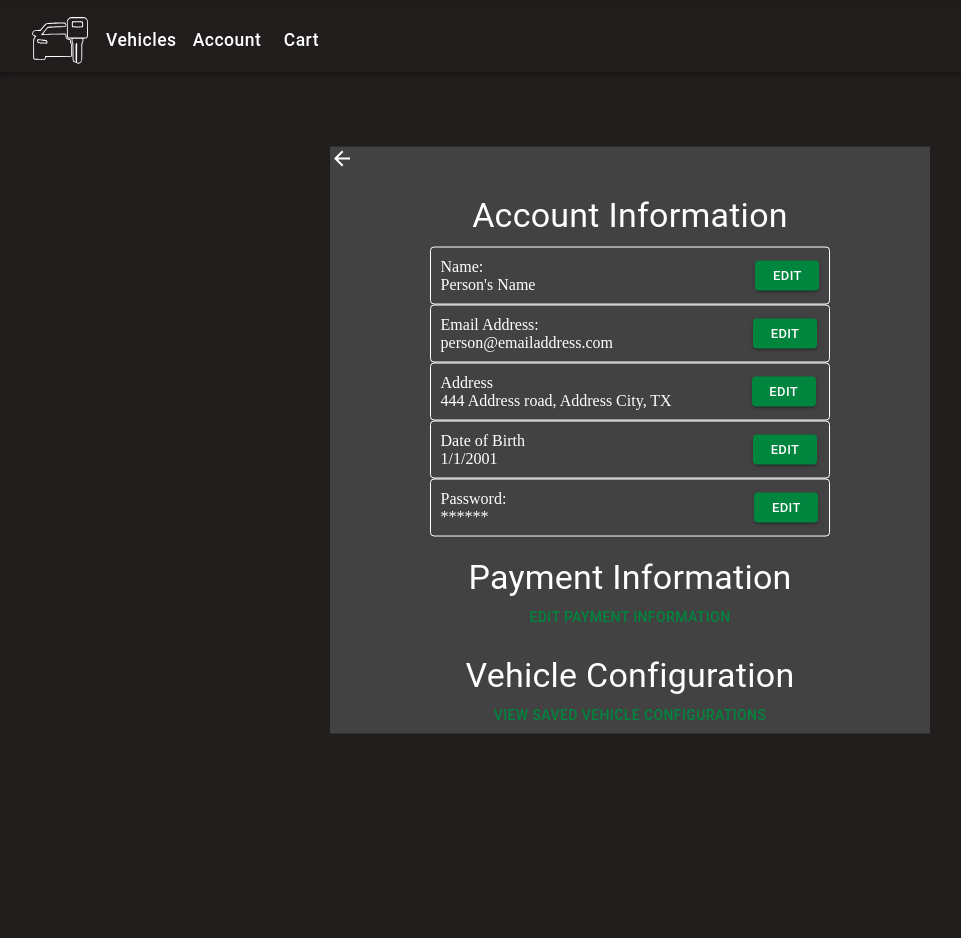
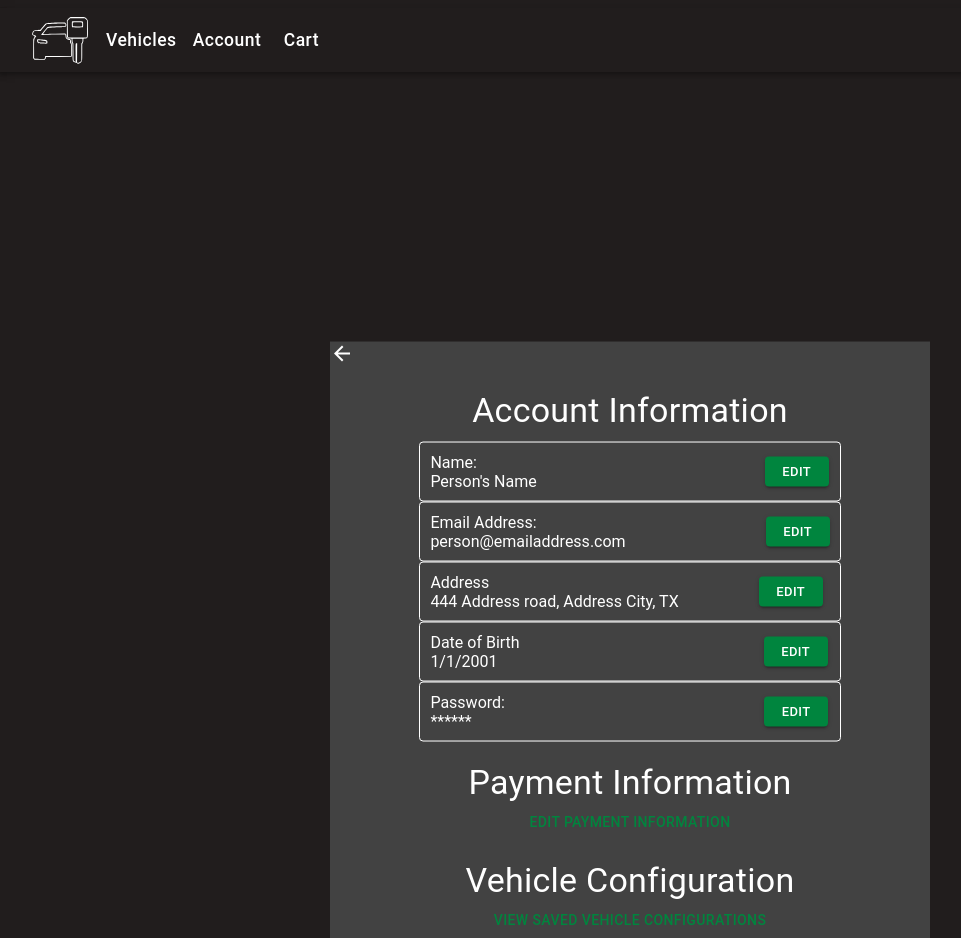
Before and after one commit to evanharr/SuperSimple3444, a React (Create React App) app: page /account-info in a window 1280 px wide. Shown: the top 938 px of the page, without its empty margins (10-971 px from the left). Before the commit the page ends 800 px from the top, so only its background shows below. Built offline with nearby package versions, Linux system fonts and the light colour scheme.

Commit message:
Fixed multiple styling issues

```diff
--- a/src/Account.jsx
+++ b/src/Account.jsx
@@ -9,6 +9,7 @@ import Grid from '@mui/material/Grid'
 import Box from '@mui/material/Box'
 import { Link } from 'react-router-dom'
 import Stack from '@mui/material/Stack';
+import { StyledPaper } from './Styles/MUIStyle.js'
 
 import ArrowBackIcon from '@mui/icons-material/ArrowBack';
 
@@ -22,8 +23,8 @@ function Account(){
         <Box
             sx={{
                 flexGrow: '1',
-                position: 'fixed',
-                top: '55%',
+                position: 'absolute',
+                top: '80%',
                 left: '50%',
                 transform: 'translate(-50%, -50%)',
                 width: 600,
@@ -44,37 +45,37 @@ function Account(){
                 </Grid>
 
 
-                <Grid paddingTop='010px'>
-                    <Paper sx={{p: '10px',borderColor: 'white',background:'#424242',color:'white'}} variant='outlined'>
-                           <Stack direction="row" spacing={27.5} alignItems='center' justifyContent='flex-start'>
+                <Grid paddingTop='10px'>
+                    <StyledPaper sx={{p: '10px'}} variant='outlined'>
+                           <Stack direction="row" spacing={28.5} alignItems='center' justifyContent='flex-start'>
                             <p>Name: <br></br>Person's Name</p>
                             <Button variant='contained' size='small' style={{background:"#00853E"}}>Edit</Button>
                             </Stack>
-                    </Paper>
-                    <Paper sx={{p: '10px',borderColor: 'white',background:'#424242',color:'white'}} variant='outlined'>
+                    </StyledPaper>
+                    <StyledPaper sx={{p: '10px'}} variant='outlined'>
                            <Stack direction="row" spacing={17.5} alignItems='center'justifyContent='flex-start'>
                             <p>Email Address:<br></br>person@emailaddress.com</p>
                             <Button variant='contained' size='small' style={{background:"#00853E"}}>Edit</Button>
                             </Stack>
-                    </Paper>
-                    <Paper sx={{p: '10px',borderColor: 'white',background:'#424242',color:'white'}} variant='outlined'>
+                    </StyledPaper>
+                    <StyledPaper sx={{p: '10px'}} variant='outlined'>
                            <Stack direction="row" spacing={10} alignItems='center'justifyContent='flex-start'>
                             <p>Address<br></br>444 Address road, Address City, TX</p>
                             <Button variant='contained' size='small' style={{background:"#00853E"}}>Edit</Button>
                             </Stack>
-                    </Paper>
-                    <Paper sx={{p: '10px',borderColor: 'white',background:'#424242',color:'white'}} variant='outlined'>
-                           <Stack direction="row" spacing={28.5} alignItems='center'justifyContent='flex-start'>
+                    </StyledPaper>
+                    <StyledPaper sx={{p: '10px'}} variant='outlined'>
+                           <Stack direction="row" spacing={30.5} alignItems='center'justifyContent='flex-start'>
                             <p>Date of Birth<br></br>1/1/2001</p>
                             <Button variant='contained' size='small' style={{background:"#00853E"}}>Edit</Button>
                             </Stack>
-                    </Paper>
-                    <Paper sx={{p: '10px',borderColor: 'white',background:'#424242',color:'white'}} variant='outlined'>
-                           <Stack direction="row" spacing={31} alignItems='center'justifyContent='flex-start'>
+                    </StyledPaper>
+                    <StyledPaper sx={{p: '10px'}} variant='outlined'>
+                           <Stack direction="row" spacing={32.4} alignItems='center'justifyContent='flex-start'>
                             <p>Password:<br></br>******</p>
                             <Button variant='contained' size='small' style={{background:"#00853E"}}>Edit</Button>
                             </Stack>
-                    </Paper>
+                    </StyledPaper>
 
                 </Grid>
                 <Grid item paddingTop='20px'>
--- a/src/CarConfig.jsx
+++ b/src/CarConfig.jsx
@@ -2,7 +2,6 @@ import React from 'react';
 import { Box, Grid } from '@mui/material';
 import './Styles/style.css'
 import { BoldButton } from './Styles/MUIStyle.js'
-import TrimPic from './Images/Trim.png'
 
 export default function CarConfig()
 {
@@ -12,8 +11,15 @@ export default function CarConfig()
         <Grid item xs={8}>
             xs=8
         </Grid>
-        <Grid item xs={4} sx={{backgroundColor: "#303030", height:'100vh'}}>
-            <h1 className='boldText' style={{margin:'10px'}}> Configure Exterior</h1>
+        <Grid item xs={4} sx={{backgroundColor: "#303030", height:'100vh'}}
+        container
+        direction="column"
+        justifyContent="flex-start"
+        alignItems="center"
+        >
+            <h1 className='boldText' style={{margin:'10px'}} xs={1}>
+                Configure Exterior
+            </h1>
         </Grid>
     </Grid>
     )
--- a/src/Cart.jsx
+++ b/src/Cart.jsx
@@ -6,6 +6,7 @@ import Typography from '@mui/material/Typography';
 import ExpandMoreIcon from '@mui/icons-material/ExpandMore';
 import TrimPic from './Images/Trim.png'
 import { Button, Link } from "@mui/material";
+import { StyledTypography } from "./Styles/MUIStyle";
 
 
 
@@ -13,7 +14,7 @@ import { Button, Link } from "@mui/material";
 function Cart (){
     return(
         <div style={{
-        position: 'fixed',
+        position: 'absolute',
         top: '50%',
         left: '50%',
         transform: 'translate(-50%, -50%)',}}>
@@ -58,11 +59,11 @@ function Cart (){
                     <Typography style={{color:'white'}}>Interior</Typography>
                 </AccordionSummary>
                 <AccordionDetails>
-                    <Typography>
+                    <StyledTypography>
                     Lorem ipsum dolor sit amet, consectetur adipiscing elit.
                     Suspendisse
                     malesuada lacus ex, sit amet blandit leo lobortis eget.
-                    </Typography>
+                    </StyledTypography>
                 </AccordionDetails>
                 </Accordion>
                 <Accordion sx={{
@@ -74,11 +75,11 @@ function Cart (){
                     <Typography style={{color:'white'}}>Exterior</Typography>
                 </AccordionSummary>
                 <AccordionDetails>
-                    <Typography>
+                    <StyledTypography>
                     Lorem ipsum dolor sit amet, consectetur adipiscing elit.
                     Suspendisse
                     malesuada lacus ex, sit amet blandit leo lobortis eget.
-                    </Typography>
+                    </StyledTypography>
                 </AccordionDetails>
 
             </Accordion>
--- a/src/Checkout.jsx
+++ b/src/Checkout.jsx
@@ -5,6 +5,7 @@ import Stack from '@mui/material/Stack'
 import MenuItem from '@mui/material/MenuItem';
 import TrimPic from './Images/Trim.png'
 import Button from '@mui/material/Button'
+import { StyledTypography } from './Styles/MUIStyle.js'
 
 const paymentTypes = [
     {
--- a/src/Styles/MUIStyle.js
+++ b/src/Styles/MUIStyle.js
@@ -1,5 +1,5 @@
 import { createTheme, styled } from '@mui/material/styles';
-import { TextField, Button, Tab } from '@mui/material';
+import { TextField, Button, Tab, Paper, Typography } from '@mui/material';
 
 //Keeping styles for MUI components here so they can be used for different functions
 //Taken from Login.js
@@ -40,6 +40,20 @@ export const BoldTab = styled(Tab)({
   textTransform: 'none'
 })
 
+export const StyledPaper = styled(Paper)({
+    p: '12px',
+    borderColor: 'white',
+    background:'#424242',
+    color:'white',
+    fontFamily: 'Roboto, sans-serif'
+})
+
+export const StyledTypography = styled(Typography)({
+  borderColor: 'white',
+  color:'white',
+  fontFamily: 'Roboto, sans-serif'
+})
+
 //Sets textfield to white
 export const StyledTextField = styled(TextField)({
     align:'center',
```
